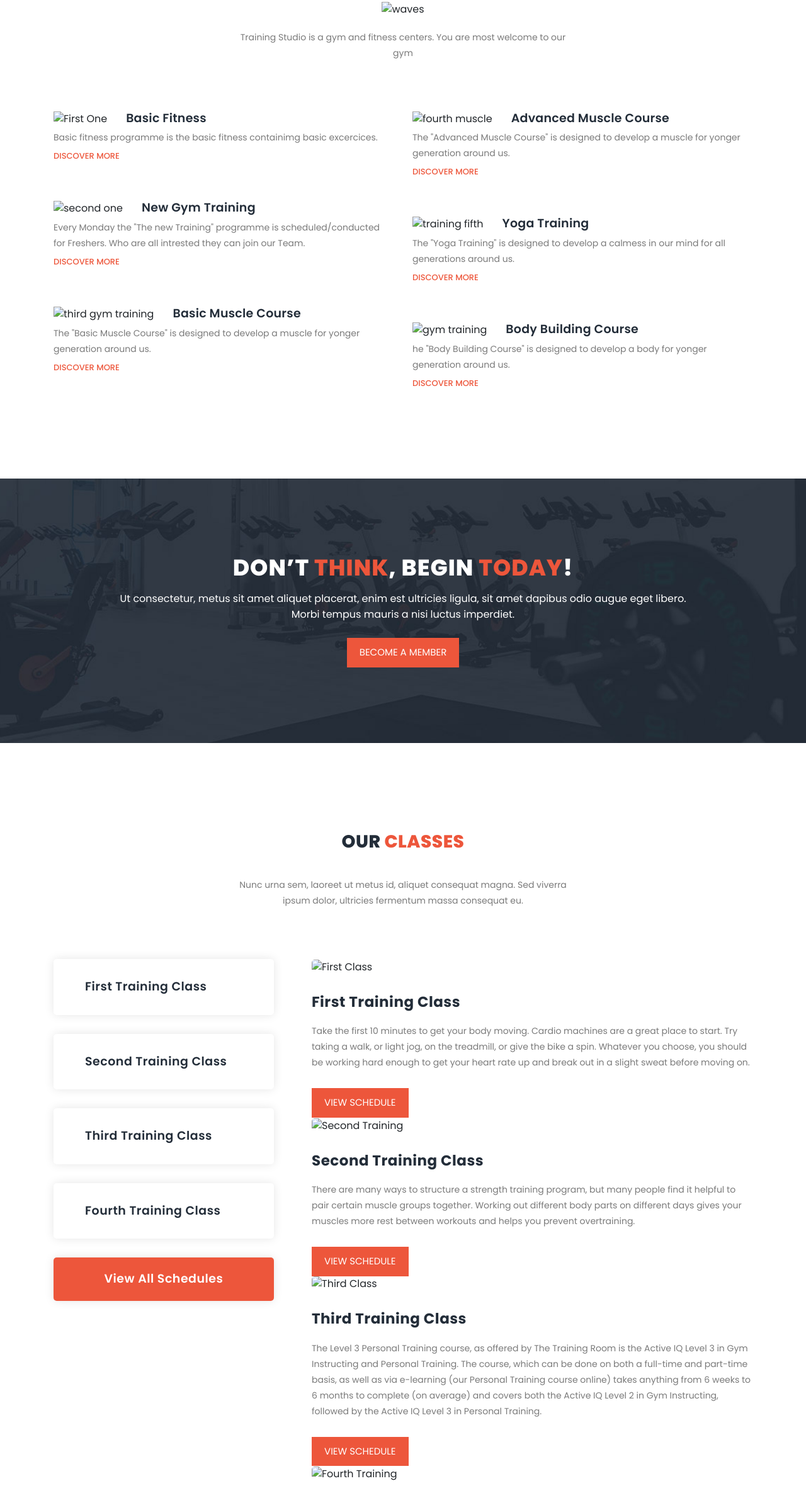
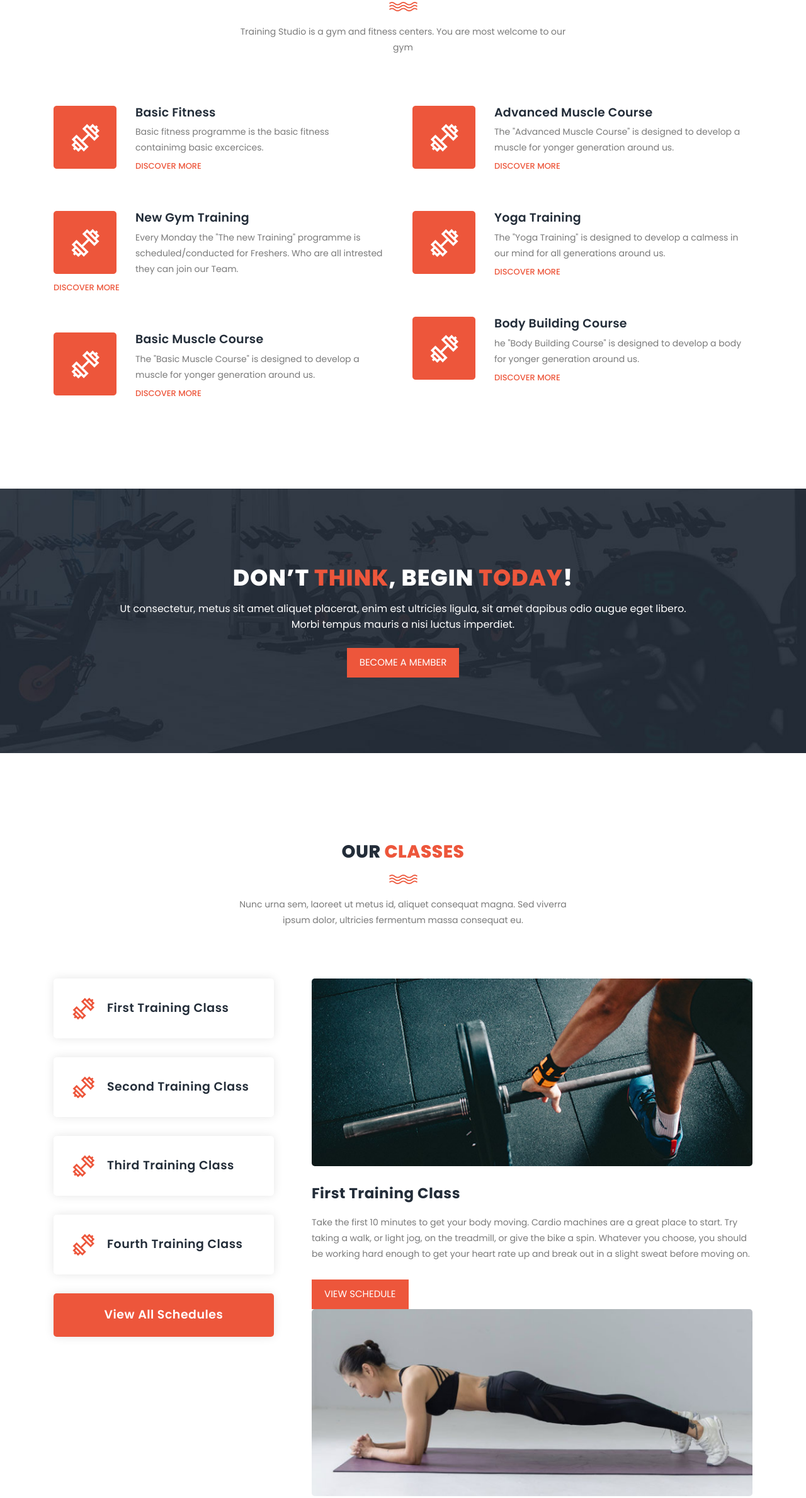
Before and after one commit to PavaS279/refactorp1, a plain HTML site: page index.html in a window 1280 px wide. Shown: the part 998-3377 px from the top of the page at 63% size. Drawn offline with Linux system fonts and the light colour scheme; files whose address does not match are found by name.

Commit message:
Update index.html

```diff
--- a/index.html
+++ b/index.html
@@ -73,7 +73,7 @@
                 <div class="col-lg-6 offset-lg-3">
                     <div class="section-heading">
                         <h2>Choose <em>Program</em></h2>
-                        <img src="assets/images/line-dec.png" alt="waves">
+                        <img src="line-dec.png" alt="waves">
                         <p>Training Studio is a gym and fitness centers. You are most welcome to our gym</p>
                     </div>
                 </div>
@@ -81,7 +81,7 @@
                     <ul class="features-items">
                         <li class="feature-item">
                             <div class="left-icon">
-                                <img src="assets/images/features-first-icon.png" alt="First One">
+                                <img src="features-first-icon.png" alt="First One">
                             </div>
                             <div class="right-content">
                                 <h4>Basic Fitness</h4>
@@ -91,7 +91,7 @@
                         </li>
                         <li class="feature-item">
                             <div class="left-icon">
-                                <img src="assets/images/features-first-icon.png" alt="second one">
+                                <img src="features-first-icon.png" alt="second one">
                             </div>
                             <div class="right-content">
                                 <h4>New Gym Training</h4>
@@ -101,7 +101,7 @@
                         </li>
                         <li class="feature-item">
                             <div class="left-icon">
-                                <img src="assets/images/features-first-icon.png" alt="third gym training">
+                                <img src="features-first-icon.png" alt="third gym training">
                             </div>
                             <div class="right-content">
                                 <h4>Basic Muscle Course</h4>
@@ -115,7 +115,7 @@
                     <ul class="features-items">
                         <li class="feature-item">
                             <div class="left-icon">
-                                <img src="assets/images/features-first-icon.png" alt="fourth muscle">
+                                <img src="features-first-icon.png" alt="fourth muscle">
                             </div>
                             <div class="right-content">
                                 <h4>Advanced Muscle Course</h4>
@@ -125,7 +125,7 @@
                         </li>
                         <li class="feature-item">
                             <div class="left-icon">
-                                <img src="assets/images/features-first-icon.png" alt="training fifth">
+                                <img src="features-first-icon.png" alt="training fifth">
                             </div>
                             <div class="right-content">
                                 <h4>Yoga Training</h4>
@@ -135,7 +135,7 @@
                         </li>
                         <li class="feature-item">
                             <div class="left-icon">
-                                <img src="assets/images/features-first-icon.png" alt="gym training">
+                                <img src="features-first-icon.png" alt="gym training">
                             </div>
                             <div class="right-content">
                                 <h4>Body Building Course</h4>
@@ -175,7 +175,7 @@
                 <div class="col-lg-6 offset-lg-3">
                     <div class="section-heading">
                         <h2>Our <em>Classes</em></h2>
-                        <img src="assets/images/line-dec.png" alt="">
+                        <img src="line-dec.png" alt="">
                         <p>Nunc urna sem, laoreet ut metus id, aliquet consequat magna. Sed viverra ipsum dolor, ultricies fermentum massa consequat eu.</p>
                     </div>
                 </div>
@@ -183,17 +183,17 @@
             <div class="row" id="tabs">
               <div class="col-lg-4">
                 <ul>
-                  <li><a href='#tabs-1'><img src="assets/images/tabs-first-icon.png" alt="">First Training Class</a></li>
-                  <li><a href='#tabs-2'><img src="assets/images/tabs-first-icon.png" alt="">Second Training Class</a></a></li>
-                  <li><a href='#tabs-3'><img src="assets/images/tabs-first-icon.png" alt="">Third Training Class</a></a></li>
-                  <li><a href='#tabs-4'><img src="assets/images/tabs-first-icon.png" alt="">Fourth Training Class</a></a></li>
+                  <li><a href='#tabs-1'><img src="tabs-first-icon.png" alt="">First Training Class</a></li>
+                  <li><a href='#tabs-2'><img src="tabs-first-icon.png" alt="">Second Training Class</a></a></li>
+                  <li><a href='#tabs-3'><img src="tabs-first-icon.png" alt="">Third Training Class</a></a></li>
+                  <li><a href='#tabs-4'><img src="tabs-first-icon.png" alt="">Fourth Training Class</a></a></li>
                   <div class="main-rounded-button"><a href="#">View All Schedules</a></div>
                 </ul>
               </div>
               <div class="col-lg-8">
                 <section class='tabs-content'>
                   <article id='tabs-1'>
-                    <img src="assets/images/training-image-01.jpg" alt="First Class">
+                    <img src="training-image-01.jpg" alt="First Class">
                     <h4>First Training Class</h4>
                     <p>Take the first 10 minutes to get your body moving. Cardio machines are a great place to start. Try taking a walk, or light jog, on the treadmill, or give the bike a spin. Whatever you choose, you should be working hard enough to get your heart rate up and break out in a slight sweat before moving on.</p>
                     <div class="main-button">
@@ -201,7 +201,7 @@
                     </div>
                   </article>
                   <article id='tabs-2'>
-                    <img src="assets/images/training-image-02.jpg" alt="Second Training">
+                    <img src="training-image-02.jpg" alt="Second Training">
                     <h4>Second Training Class</h4>
                     <p>There are many ways to structure a strength training program, but many people find it helpful to pair certain muscle groups together. Working out different body parts on different days gives your muscles more rest between workouts and helps you prevent overtraining.</p>
                     <div class="main-button">
@@ -209,7 +209,7 @@
                     </div>
                   </article>
                   <article id='tabs-3'>
-                    <img src="assets/images/training-image-03.jpg" alt="Third Class">
+                    <img src="training-image-03.jpg" alt="Third Class">
                     <h4>Third Training Class</h4>
                     <p>The Level 3 Personal Training course, as offered by The Training Room is the Active IQ Level 3 in Gym Instructing and Personal Training.
 
@@ -219,7 +219,7 @@ The course, which can be done on both a full-time and part-time basis, as well a
                     </div>
                   </article>
                   <article id='tabs-4'>
-                    <img src="assets/images/training-image-04.jpg" alt="Fourth Training">
+                    <img src="training-image-04.jpg" alt="Fourth Training">
                     <h4>Fourth Training Class</h4>
                     <p>The Level 3 Personal Training course, as offered by The Training Room is the Active IQ Level 3 in Gym Instructing and Personal Training.
 
@@ -241,7 +241,7 @@ The course, which can be done on both a full-time and part-time basis, as well a
                 <div class="col-lg-6 offset-lg-3">
                     <div class="section-heading dark-bg">
                         <h2>Classes <em>Schedule</em></h2>
-                        <img src="assets/images/line-dec.png" alt="">
+                        <img src="line-dec.png" alt="">
                         <p>Now the jar of sem, let it be fear, and the consequences are great. But the cartoon itself is very painful, and many times the fermentation of the mass of football.</p>
                     </div>
                 </div>
```
